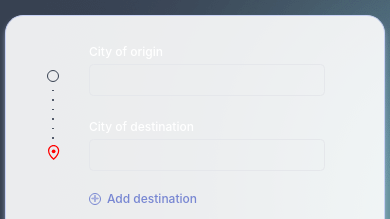
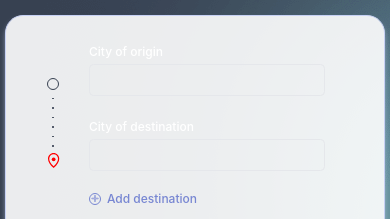
Before and after one commit to faculedesma/mozio-challenge, a React (Vite) app: page /#/home in a window 390 px wide. Shown: the part 274-493 px from the top of the page. Built offline with nearby package versions, Linux system fonts and the light colour scheme.

Commit message:
fix: alignment input with close icon and travel steps

```diff
--- a/src/pages/Home.tsx
+++ b/src/pages/Home.tsx
@@ -118,12 +118,12 @@ const DestinationInput = ({
   return (
     <div className="relative flex h-[60px] items-start gap-8">
       {isLastDestination ? (
-        <div className="relative top-[24px] flex w-[24px] scale-125 items-center justify-center">
+        <div className="relative top-[32px] flex w-[24px] scale-125 items-center justify-center md:top-[24px]">
           <OpacityIcon className="rotate-180 stroke-0 text-red" />
           <div className="absolute top-1.5 h-1 w-1 rounded-[50%] bg-red"></div>
         </div>
       ) : (
-        <div className="relative top-[24px] flex w-[24px] flex-col items-center gap-[8px]">
+        <div className="relative top-[32px] flex w-[24px] flex-col items-center gap-[8px] md:top-[24px]">
           <div className="h-4 w-4 rounded-[50%] border border-black"></div>
           <div className="h-0.5 w-0.5 rounded-[50%] bg-black"></div>
           <div className="h-0.5 w-0.5 rounded-[50%] bg-black"></div>
@@ -147,7 +147,7 @@ const DestinationInput = ({
           />
           <div
             onClick={() => handleRemoveDestination(index)}
-            className={`flex h-4 w-4 -translate-y-[2px] cursor-pointer ${
+            className={`flex h-4 w-4 translate-y-[2px] cursor-pointer ${
               !isRemovable ? 'border-0' : ''
             } items-center justify-center rounded-[50%] border border-purple-dark transition-all duration-300 hover:scale-90`}
           >
```
